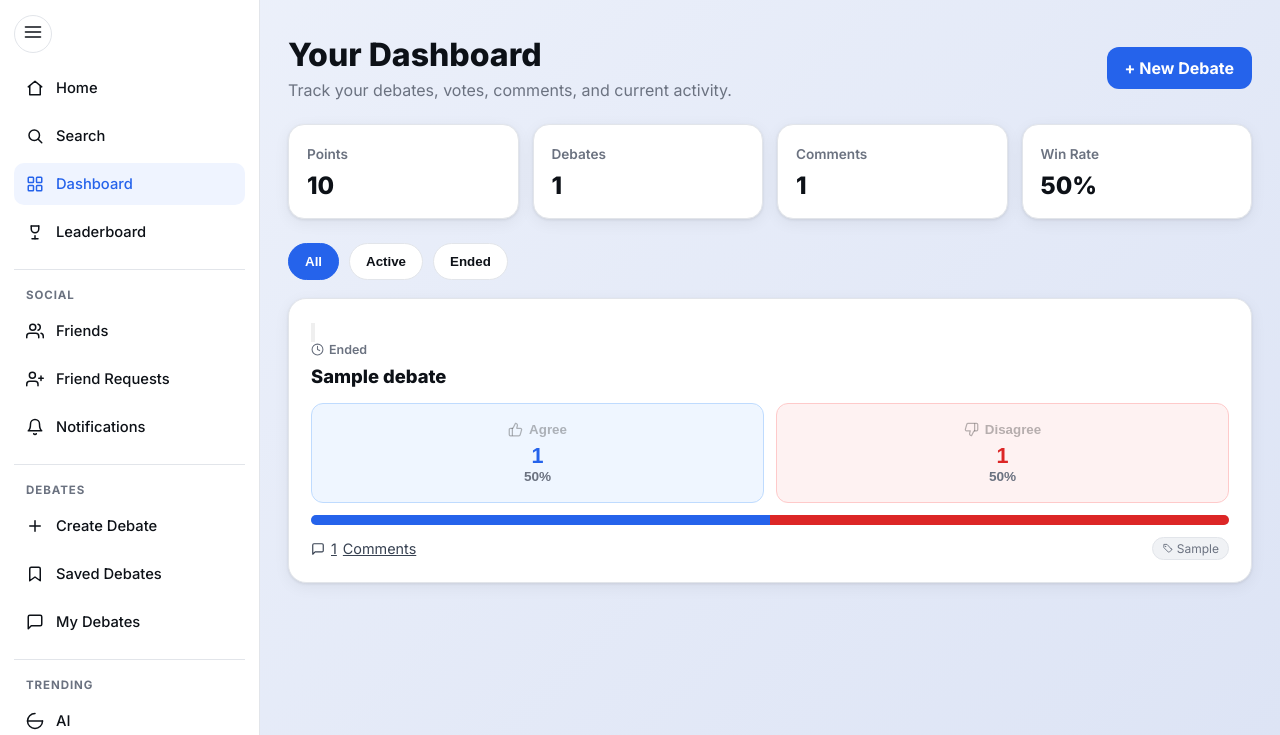
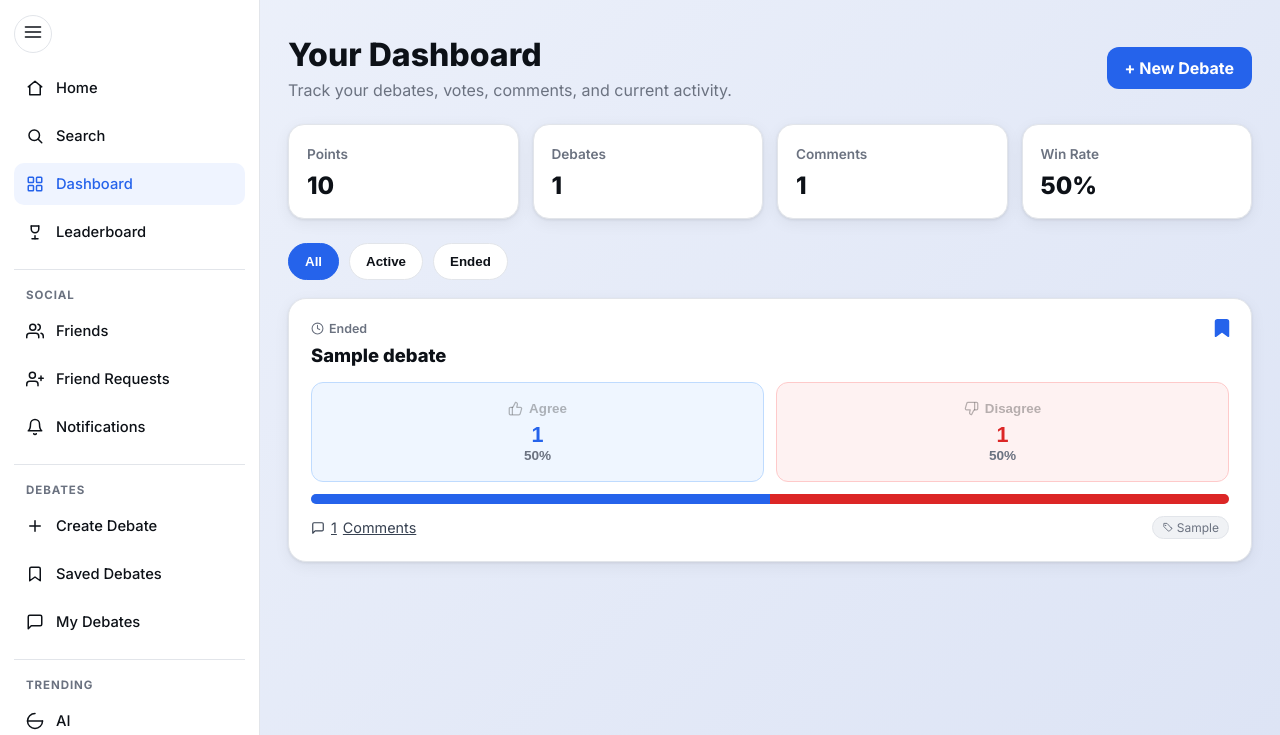
Before and after one commit to top-zizu/CITS-3403-Project, a Flask app: page /dashboard in a window 1280 px wide. Shown: the part 65-800 px from the top of the page. Run offline with Flask 3, Linux system fonts and the light colour scheme; a user stored in the database is signed in; tables that the repository leaves empty hold one stand-in row (values such as "Sample post"); some libraries are stand-ins or nearby versions.

Commit message:
Update style_dashboard.css
added styling for dashboard save button

```diff
--- a/static/style_dashboard.css
+++ b/static/style_dashboard.css
@@ -119,6 +119,7 @@
 /* ── DEBATE CARD ───────────────────────────────────────── */
 
 .debate-card {
+  position: relative;
   background: var(--surface);
   padding: 22px;
   border: 1px solid var(--border);
@@ -127,6 +128,36 @@
   box-shadow: var(--shadow);
   overflow: hidden;
   transition: transform 0.2s ease, box-shadow 0.2s ease;
+}
+
+.save-btn {
+  position: absolute;
+  top: 14px;
+  right: 14px;
+  background: none;
+  border: none;
+  cursor: pointer;
+  padding: 4px;
+  border-radius: 6px;
+  color: #9ca3af;
+  transition: transform 0.15s ease, color 0.15s ease;
+  z-index: 2;
+  display: flex;
+  align-items: center;
+}
+
+.save-btn svg {
+  width: 22px;
+  height: 22px;
+}
+
+.save-btn:hover {
+  transform: scale(1.12);
+  color: var(--accent);
+}
+
+.save-btn.saved {
+  color: var(--accent);
 }
 
 .debate-card:hover {
```
